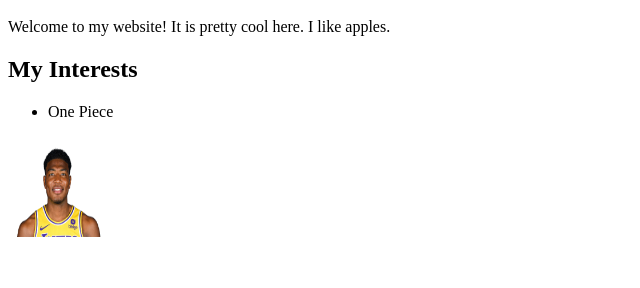
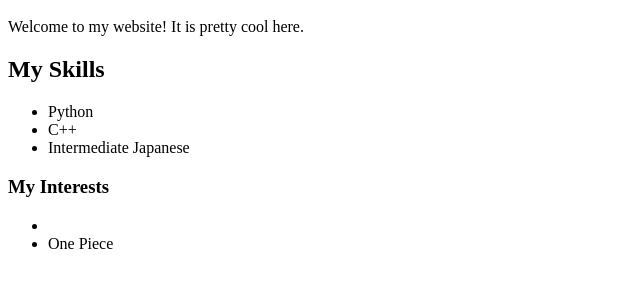
Before and after one commit to Kyle-Hoekstra/kylemshoekstra.github.io, a plain HTML site: page index.html in a window 1280 px wide. Shown: the part 48-336 px from the top of the page, without its empty margins (0-640 px from the left). Drawn offline with Linux system fonts and the light colour scheme.

Commit message:
Update index.html

```diff
--- a/index.html
+++ b/index.html
@@ -17,12 +17,23 @@
   <div>
     <body>
       <h1>Kyle Hoekstra</h1>
-      <p>Welcome to my website! It is pretty cool here. I like apples.</p>
-      <h2>My Interests</h2>
-      <ul>
-        <li>One Piece</li>
-      </ul>
-      <img src="rui.jpg" height="100" width="100" />
+      <p>Welcome to my website! It is pretty cool here.</p>
+      <div>
+        <h2>My Skills</h2>
+        <ul>
+          <li>Python</li>
+          <li>C++</li>
+          <li>Intermediate Japanese</li>
+        </ul>
+      </div>
+
+      <div>
+        <h3>My Interests</h3>
+        <ul>
+          <li></li>
+          <li>One Piece</li>
+        </ul>
+      </div>
     </body>
   </div>
 
```
